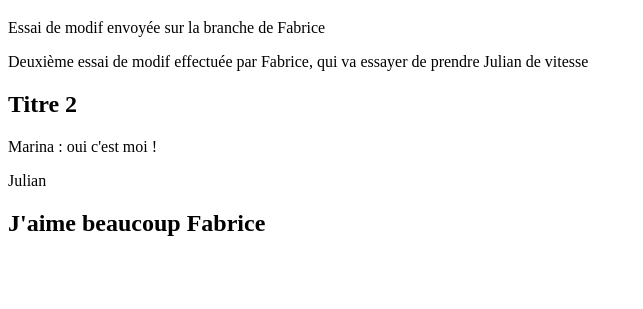
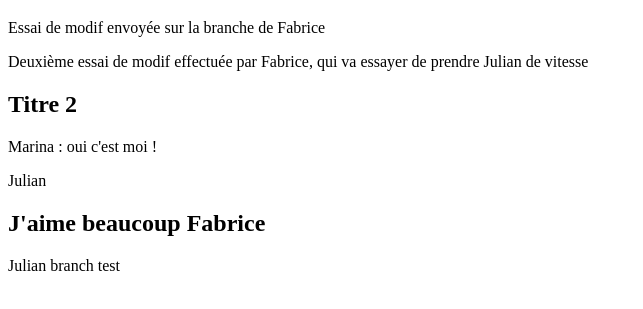
Before and after one commit to FabriceBenard/ProjetGroupe, a plain HTML site: page index.html in a window 1280 px wide. Shown: the part 61-370 px from the top of the page, without its empty margins (0-643 px from the left). Drawn offline with Linux system fonts and the light colour scheme.

Commit message:
modif sur branch Julian

```diff
--- a/index.html
+++ b/index.html
@@ -15,5 +15,6 @@
     <p>Marina : oui c'est moi !</p>
     <p> Julian </p>
     <h2> J'aime beaucoup Fabrice </h2>
+    <p>Julian branch test</p>
   </body>
 </html>
```
